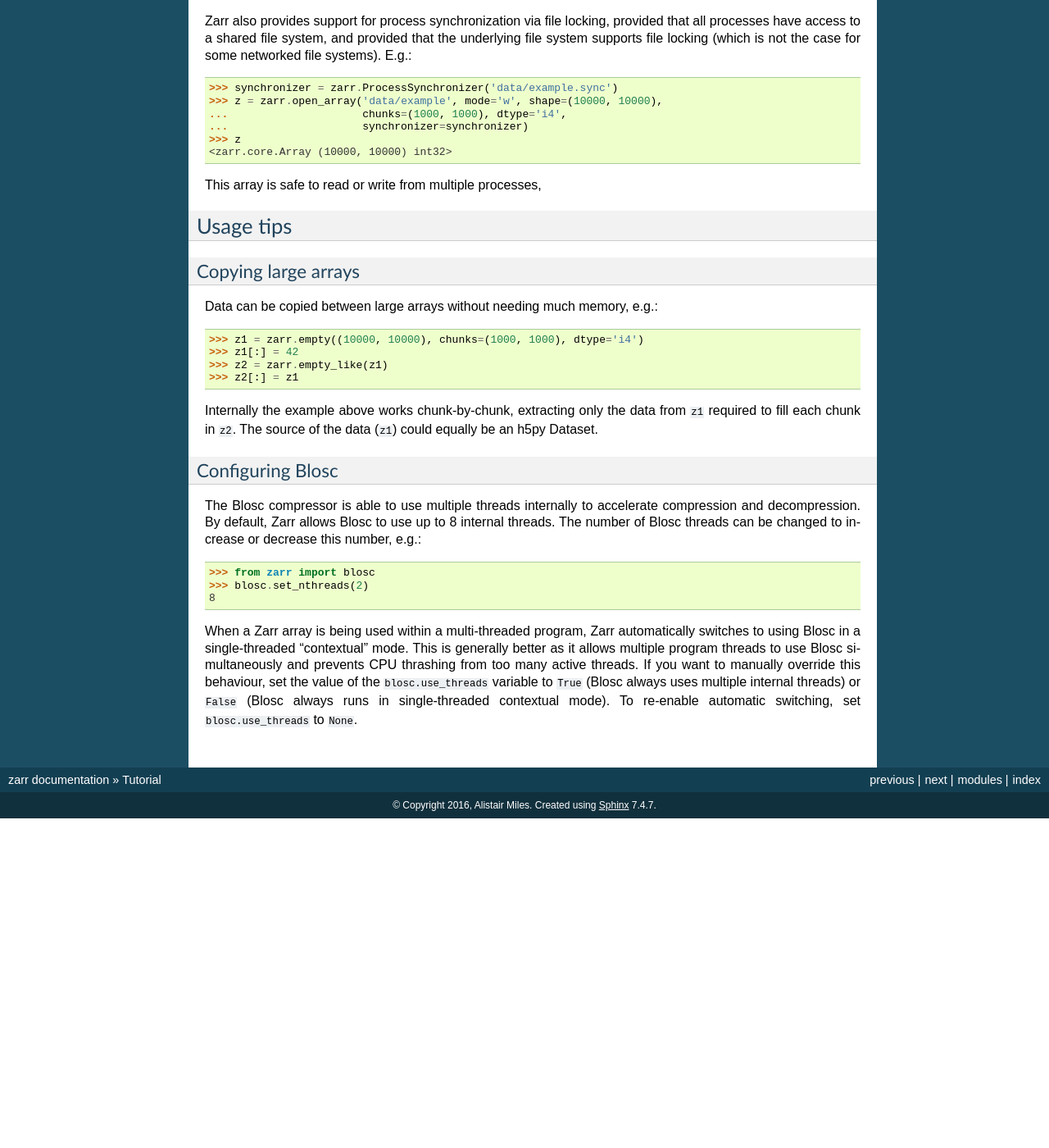
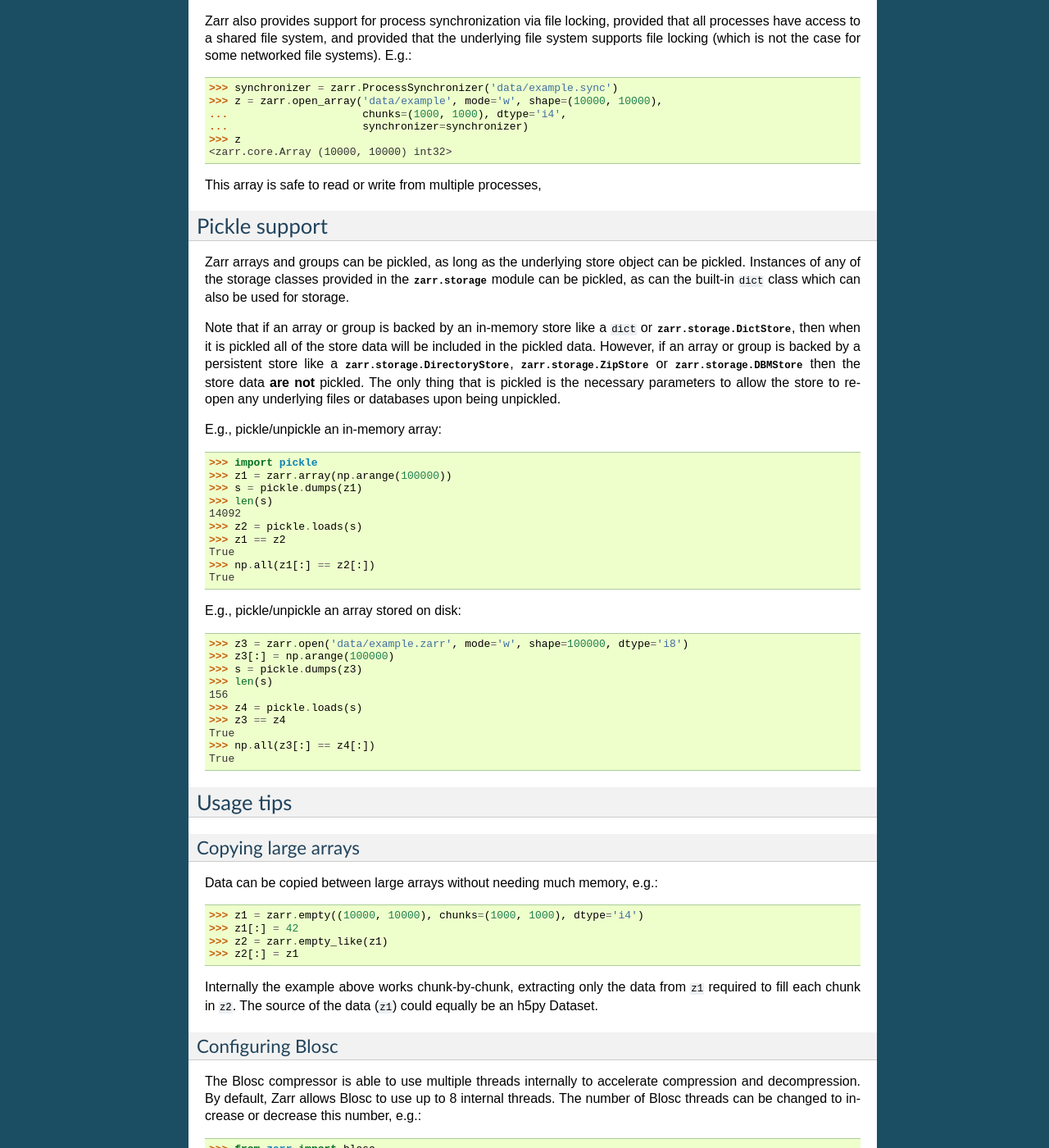
Before and after one commit to enthusiastdev121/zarr-python, a Sphinx documentation site: the page built from docs/tutorial.rst, in a window 1280 px wide and 1400 px high, scrolled down 15576 px. Shown: the whole window at 82% size. Built offline with Sphinx 7.4.7, drawn with Linux system fonts in a browser that asks for light colours; the version number could not be read and is left out; before the commit the page ends 16574 px from its top, so only the background shows below that; some of the changed text lies outside the part shown.

Commit message:
document pickle support

```diff
--- a/docs/tutorial.rst
+++ b/docs/tutorial.rst
@@ -54,7 +54,7 @@ requested region into memory as a NumPy array, e.g.::
     array([   0,    1,    2, ..., 9997, 9998, 9999], dtype=int32)
     >>> z[:, 0]
     array([   0,    1,    2, ..., 9997, 9998, 9999], dtype=int32)
-    >>> z[...]
+    >>> z[:]
     array([[   0,    1,    2, ..., 9997, 9998, 9999],
            [   1,   42,   42, ...,   42,   42,   42],
            [   2,   42,   42, ...,   42,   42,   42],
@@ -93,7 +93,7 @@ e.g.::
 Check that the data have been written and can be read again::
 
     >>> z2 = zarr.open('data/example.zarr', mode='r')
-    >>> np.all(z1[...] == z2[...])
+    >>> np.all(z1[:] == z2[:])
     True
 
 If you are just looking for a fast and convenient way to save NumPy arrays to
@@ -477,7 +477,7 @@ Items from a Zarr array can be extracted by providing an integer array of
 coordinates. E.g.::
 
     >>> z = zarr.array(np.arange(10))
-    >>> z[...]
+    >>> z[:]
     array([0, 1, 2, 3, 4, 5, 6, 7, 8, 9])
     >>> z.get_coordinate_selection([1, 4])
     array([1, 4])
@@ -485,21 +485,21 @@ coordinates. E.g.::
 Coordinate arrays can also be used to update data, e.g.::
 
     >>> z.set_coordinate_selection([1, 4], [-1, -2])
-    >>> z[...]
+    >>> z[:]
     array([ 0, -1,  2,  3, -2,  5,  6,  7,  8,  9])
 
 For multidimensional arrays, coordinates must be provided for each dimension,
 e.g.::
 
     >>> z = zarr.array(np.arange(15).reshape(3, 5))
-    >>> z[...]
+    >>> z[:]
     array([[ 0,  1,  2,  3,  4],
            [ 5,  6,  7,  8,  9],
            [10, 11, 12, 13, 14]])
     >>> z.get_coordinate_selection(([0, 2], [1, 3]))
     array([ 1, 13])
     >>> z.set_coordinate_selection(([0, 2], [1, 3]), [-1, -2])
-    >>> z[...]
+    >>> z[:]
     array([[ 0, -1,  2,  3,  4],
            [ 5,  6,  7,  8,  9],
            [10, 11, 12, -2, 14]])
@@ -510,7 +510,7 @@ property, e.g.::
     >>> z.vindex[[0, 2], [1, 3]]
     array([-1, -2])
     >>> z.vindex[[0, 2], [1, 3]] = [-3, -4]
-    >>> z[...]
+    >>> z[:]
     array([[ 0, -3,  2,  3,  4],
            [ 5,  6,  7,  8,  9],
            [10, 11, 12, -4, 14]])
@@ -521,7 +521,7 @@ Indexing with a mask array
 Items can also be extracted by providing a Boolean mask. E.g.::
 
     >>> z = zarr.array(np.arange(10))
-    >>> z[...]
+    >>> z[:]
     array([0, 1, 2, 3, 4, 5, 6, 7, 8, 9])
     >>> sel = np.zeros_like(z, dtype=bool)
     >>> sel[1] = True
@@ -529,13 +529,13 @@ Items can also be extracted by providing a Boolean mask. E.g.::
     >>> z.get_mask_selection(sel)
     array([1, 4])
     >>> z.set_mask_selection(sel, [-1, -2])
-    >>> z[...]
+    >>> z[:]
     array([ 0, -1,  2,  3, -2,  5,  6,  7,  8,  9])
 
 Here's a multidimensional example::
 
     >>> z = zarr.array(np.arange(15).reshape(3, 5))
-    >>> z[...]
+    >>> z[:]
     array([[ 0,  1,  2,  3,  4],
            [ 5,  6,  7,  8,  9],
            [10, 11, 12, 13, 14]])
@@ -545,7 +545,7 @@ Here's a multidimensional example::
     >>> z.get_mask_selection(sel)
     array([ 1, 13])
     >>> z.set_mask_selection(sel, [-1, -2])
-    >>> z[...]
+    >>> z[:]
     array([[ 0, -1,  2,  3,  4],
            [ 5,  6,  7,  8,  9],
            [10, 11, 12, -2, 14]])
@@ -556,7 +556,7 @@ e.g.::
     >>> z.vindex[sel]
     array([-1, -2])
     >>> z.vindex[sel] = [-3, -4]
-    >>> z[...]
+    >>> z[:]
     array([[ 0, -3,  2,  3,  4],
            [ 5,  6,  7,  8,  9],
            [10, 11, 12, -4, 14]])
@@ -574,7 +574,7 @@ example, this allows selecting a subset of rows and/or columns from a
 2-dimensional array. E.g.::
 
     >>> z = zarr.array(np.arange(15).reshape(3, 5))
-    >>> z[...]
+    >>> z[:]
     array([[ 0,  1,  2,  3,  4],
            [ 5,  6,  7,  8,  9],
            [10, 11, 12, 13, 14]])
@@ -592,7 +592,7 @@ example, this allows selecting a subset of rows and/or columns from a
 Data can also be modified, e.g.::
 
     >>> z.set_orthogonal_selection(([0, 2], [1, 3]), [[-1, -2], [-3, -4]])
-    >>> z[...]
+    >>> z[:]
     array([[ 0, -1,  2, -2,  4],
            [ 5,  6,  7,  8,  9],
            [10, -3, 12, -4, 14]])
@@ -612,7 +612,7 @@ For convenience, the orthogonal indexing functionality is also available via the
     array([[ 1,  3],
            [11, 13]])
     >>> z.oindex[[0, 2], [1, 3]] = [[-1, -2], [-3, -4]]
-    >>> z[...]
+    >>> z[:]
     array([[ 0, -1,  2, -2,  4],
            [ 5,  6,  7,  8,  9],
            [10, -3, 12, -4, 14]])
@@ -988,6 +988,50 @@ some networked file systems). E.g.::
 
 This array is safe to read or write from multiple processes,
 
+.. _tutorial_pickle:
+
+Pickle support
+--------------
+
+Zarr arrays and groups can be pickled, as long as the underlying store object can be
+pickled. Instances of any of the storage classes provided in the :mod:`zarr.storage`
+module can be pickled, as can the built-in ``dict`` class which can also be used for
+storage.
+
+Note that if an array or group is backed by an in-memory store like a ``dict`` or
+:class:`zarr.storage.DictStore`, then when it is pickled all of the store data will be
+included in the pickled data. However, if an array or group is backed by a persistent
+store like a :class:`zarr.storage.DirectoryStore`, :class:`zarr.storage.ZipStore` or
+:class:`zarr.storage.DBMStore` then the store data **are not** pickled. The only thing
+that is pickled is the necessary parameters to allow the store to re-open any
+underlying files or databases upon being unpickled.
+
+E.g., pickle/unpickle an in-memory array::
+
+    >>> import pickle
+    >>> z1 = zarr.array(np.arange(100000))
+    >>> s = pickle.dumps(z1)
+    >>> len(s)
+    14092
+    >>> z2 = pickle.loads(s)
+    >>> z1 == z2
+    True
+    >>> np.all(z1[:] == z2[:])
+    True
+
+E.g., pickle/unpickle an array stored on disk::
+
+    >>> z3 = zarr.open('data/example.zarr', mode='w', shape=100000, dtype='i8')
+    >>> z3[:] = np.arange(100000)
+    >>> s = pickle.dumps(z3)
+    >>> len(s)
+    156
+    >>> z4 = pickle.loads(s)
+    >>> z3 == z4
+    True
+    >>> np.all(z3[:] == z4[:])
+    True
+
 .. _tutorial_tips:
 
 Usage tips
```
